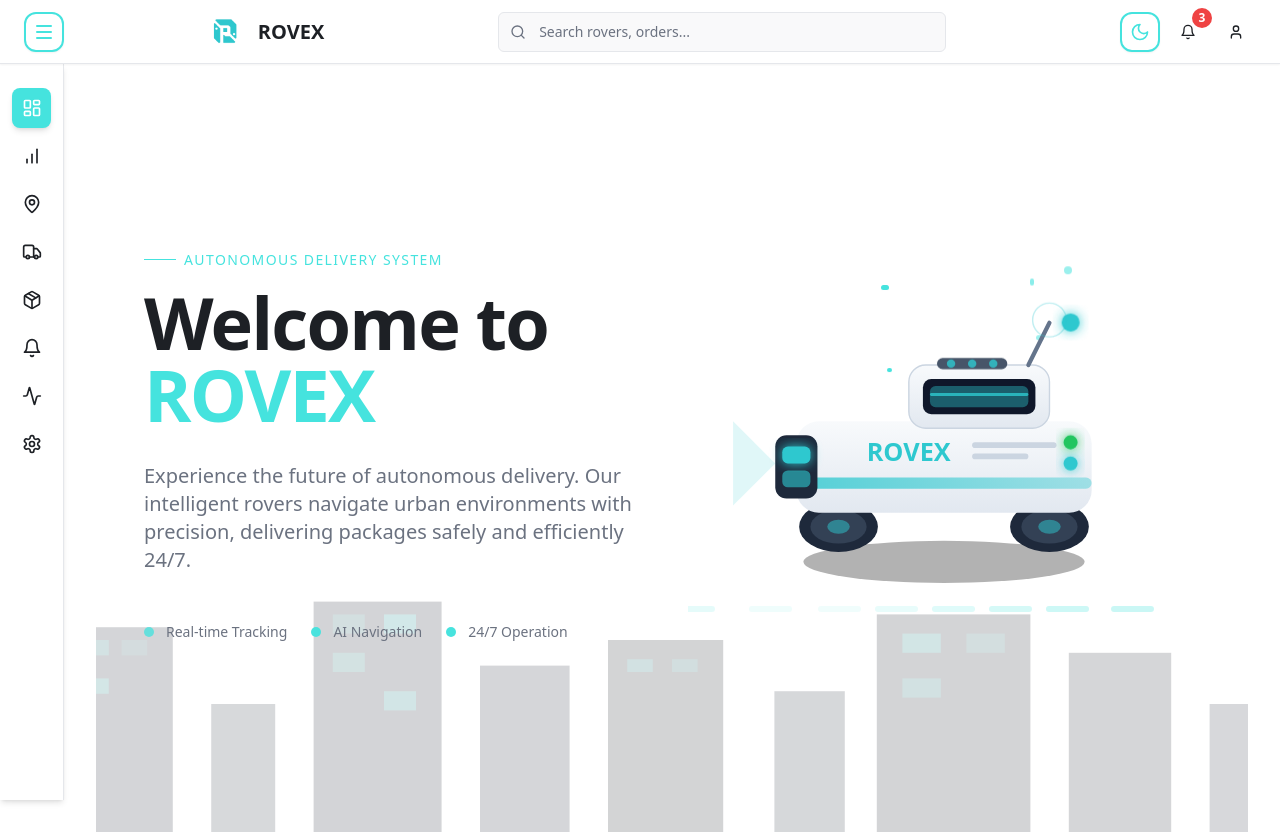
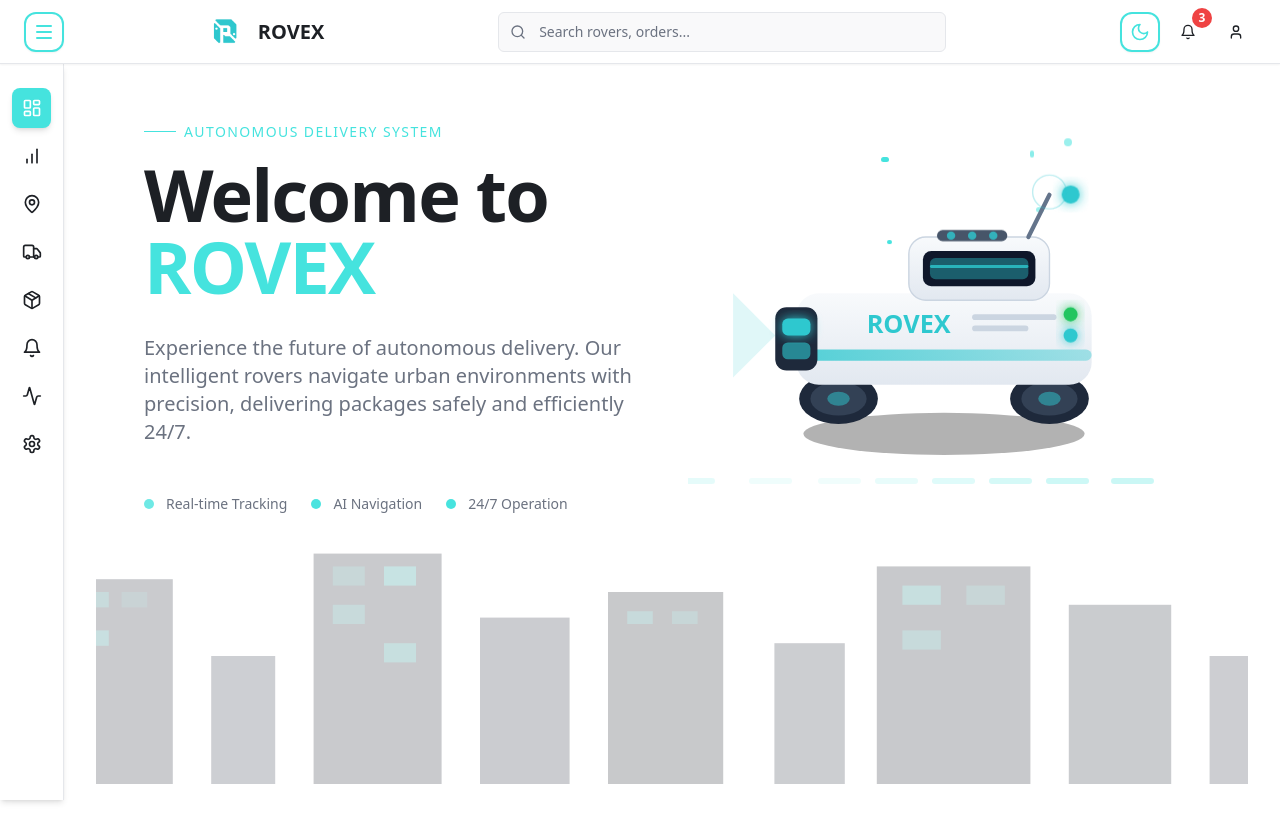
Before and after one commit to bassanttamer3/owner_rover_delivery, a React (Vite) app: page / in a window 1280 px wide. Shown: the top 834 px of the page. Built offline with nearby package versions, Linux system fonts and the light colour scheme; sample sign-in values are in the browser's storage.

Commit message:
MainPageUpdate

```diff
--- a/src/components/RovexHero.jsx
+++ b/src/components/RovexHero.jsx
@@ -4,14 +4,15 @@ const RovexHero = () => {
   const [isHovered, setIsHovered] = useState(false);
 
   return (
-    <section className="relative w-full min-h-screen overflow-hidden bg-background">
+    <section className="relative w-full min-h-screen overflow-hidden bg-background pt-0">
+
       {/* Background cityscape */}
       <div className="absolute inset-0">
         {/* Gradient overlay */}
         <div className="absolute inset-0 bg-gradient-to-b from-background via-background/95 to-rovex-dark" />
 
         {/* City silhouette */}
-        <div className="absolute bottom-8 left-0 right-0 h-64 opacity-20">
+        <div className="absolute bottom-20 left-0 right-0 h-64 opacity-25 ">
 
           <svg viewBox="0 0 1200 200" className="w-full h-full" preserveAspectRatio="xMidYMax slice">
             {/* Buildings */}
@@ -54,7 +55,8 @@ const RovexHero = () => {
       </div>
 
       {/* Content */}
-      <div className="relative z-10 container mx-auto px-6 lg:px-12 pt-20 lg:pt-32">
+      <div className="relative z-10 container mx-auto px-6 lg:px-12 pt-12 lg:pt-0">
+
         <div className="grid grid-cols-1 lg:grid-cols-2 gap-12 lg:gap-8 items-center">
 
           {/* Left side - Text content */}
```
